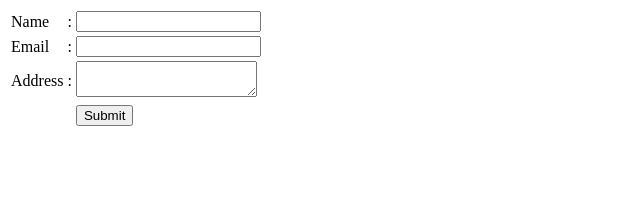
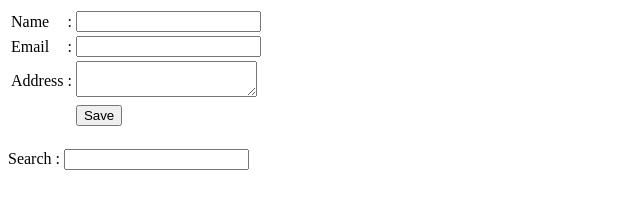
Before and after one commit to abuhasanshadhin/Local-storage-crud-by-javascript, a plain HTML site: page index.html in a window 1280 px wide. Shown: the whole page, without its empty margins (0-640 px from the left). Drawn offline with Linux system fonts and the light colour scheme.

Commit message:
filter table data

```diff
--- a/index.html
+++ b/index.html
@@ -28,11 +28,14 @@
             </tr>
             <tr>
                 <td colspan="2"></td>
-                <td><button id="sBtn">Submit</button></td>
+                <td><button id="sBtn">Save</button></td>
             </tr>
         </table>
     </form>
 
+    <div class="search-box">
+        Search : <input type="text" id="search" onkeyup="filterDataInTable()">
+    </div>
     <table class="table" id="info-table"></table>
 
     <script src="script.js"></script>
--- a/script.js
+++ b/script.js
@@ -1,4 +1,4 @@
-document.addEventListener('DOMContentLoaded', function(e) {
+
 
     loadData();
 
@@ -40,6 +40,7 @@ document.addEventListener('DOMContentLoaded', function(e) {
                         });
                         var data = JSON.stringify(parsedData);
                         localStorage.setItem('infos', data);
+                        document.getElementById('sBtn').textContent = 'Save';
                         alert('Information updated successfully');
                     }
                 }
@@ -133,4 +134,25 @@ document.addEventListener('DOMContentLoaded', function(e) {
         }
     }
 
-});
+
+function filterDataInTable() {
+    var input, filter, table, tr, td, i;
+    input = document.getElementById("search");
+    filter = input.value.toUpperCase();
+    table = document.getElementById("info-table");
+    tr = table.getElementsByTagName("tr");
+    for (i = 1; i < tr.length; i++) {
+        td = tr[i].getElementsByTagName("td");
+        for (var j = 0; j < td.length; j++) {
+            cell = tr[i].getElementsByTagName("td")[j];
+            if (cell) {
+                if (cell.textContent.toUpperCase().indexOf(filter) > -1) {
+                    tr[i].style.display = "";
+                    break;
+                } else {
+                    tr[i].style.display = "none";
+                }
+            }
+        }
+    }
+}
--- a/style.css
+++ b/style.css
@@ -1,3 +1,7 @@
+.search-box {
+    margin-top: 20px;
+    margin-bottom: 5px;
+}
 .table, .table tr th, .table tr td {
     border-collapse: collapse;
     border: 1px solid gray;
```
